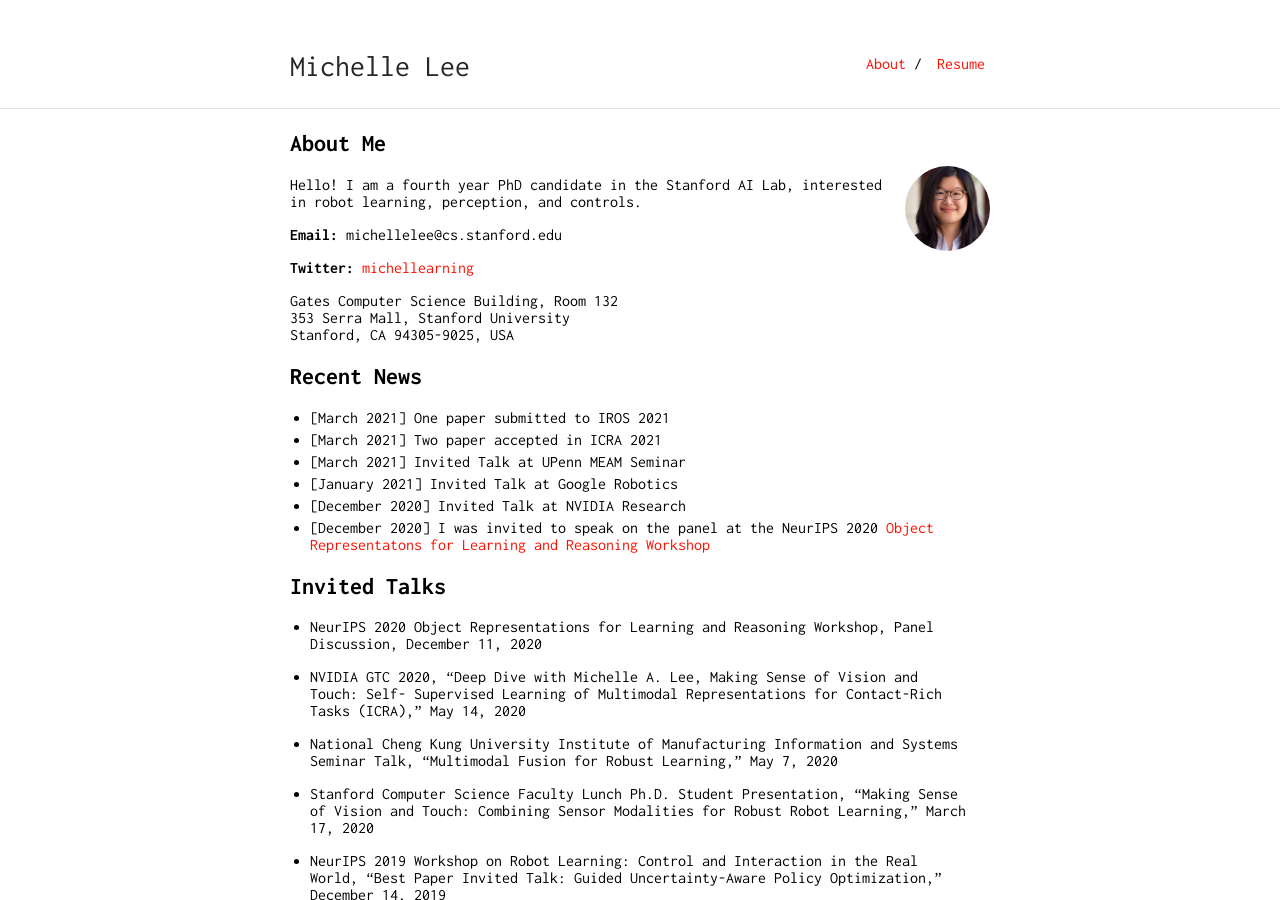
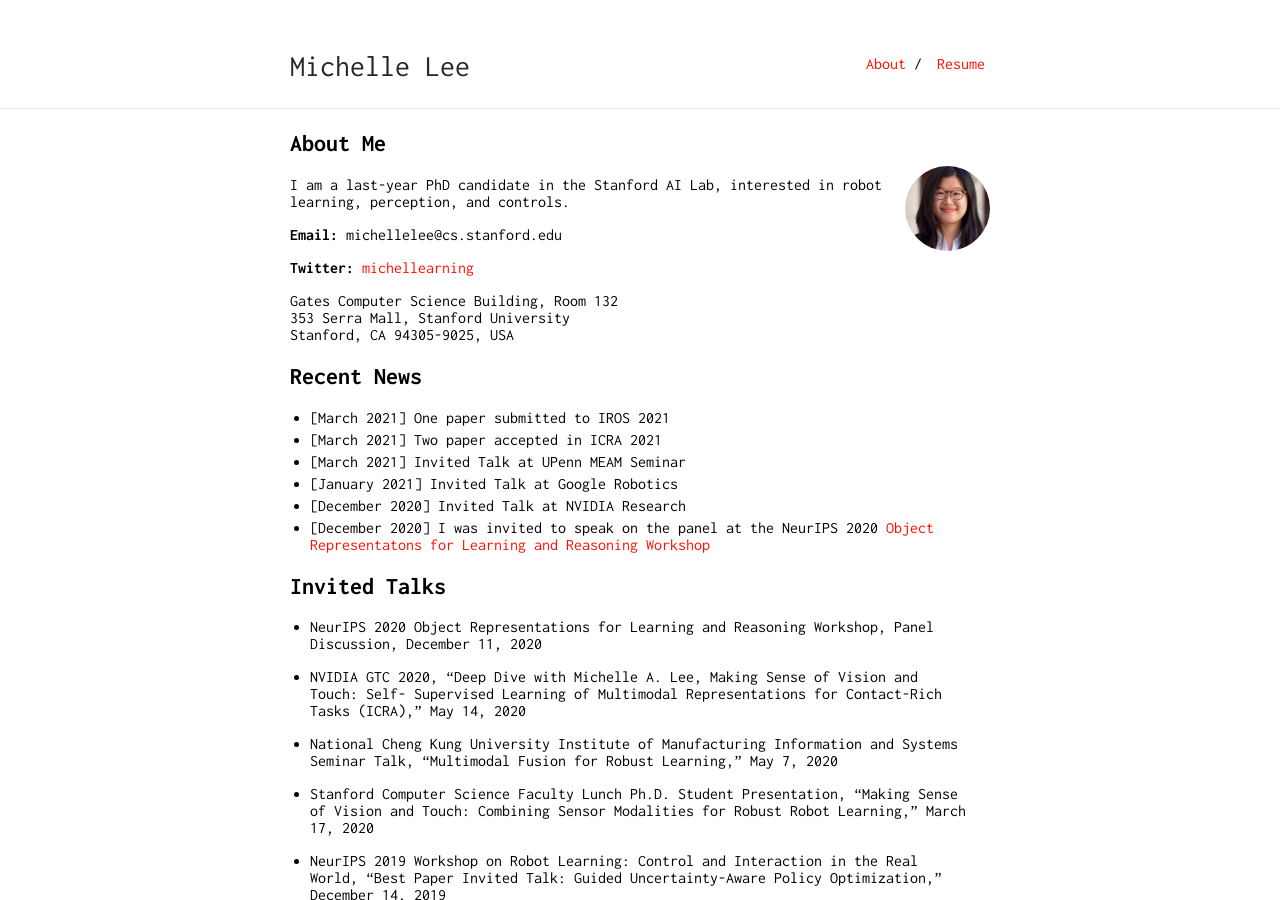
Before and after one commit to amichlee/stanford_website, a Jekyll site: the page built from index.md, in a window 1280 px wide and 900 px high. Built offline with Jekyll 4.4.1, drawn with Linux system fonts in a browser that asks for light colours; our own code applies the rules of GitHub Pages for plain Markdown files.

Commit message:
updated year

```diff
--- a/index.md
+++ b/index.md
@@ -6,7 +6,7 @@ layout: default
 
 <img class="profile-picture" src="AIS_square.jpeg">
 
-Hello! I am a fourth year PhD candidate in the Stanford AI Lab, interested in robot learning, perception, and controls.
+I am a last-year PhD candidate in the Stanford AI Lab, interested in robot learning, perception, and controls.
 
 **Email:** michellelee@cs.stanford.edu
 
```
